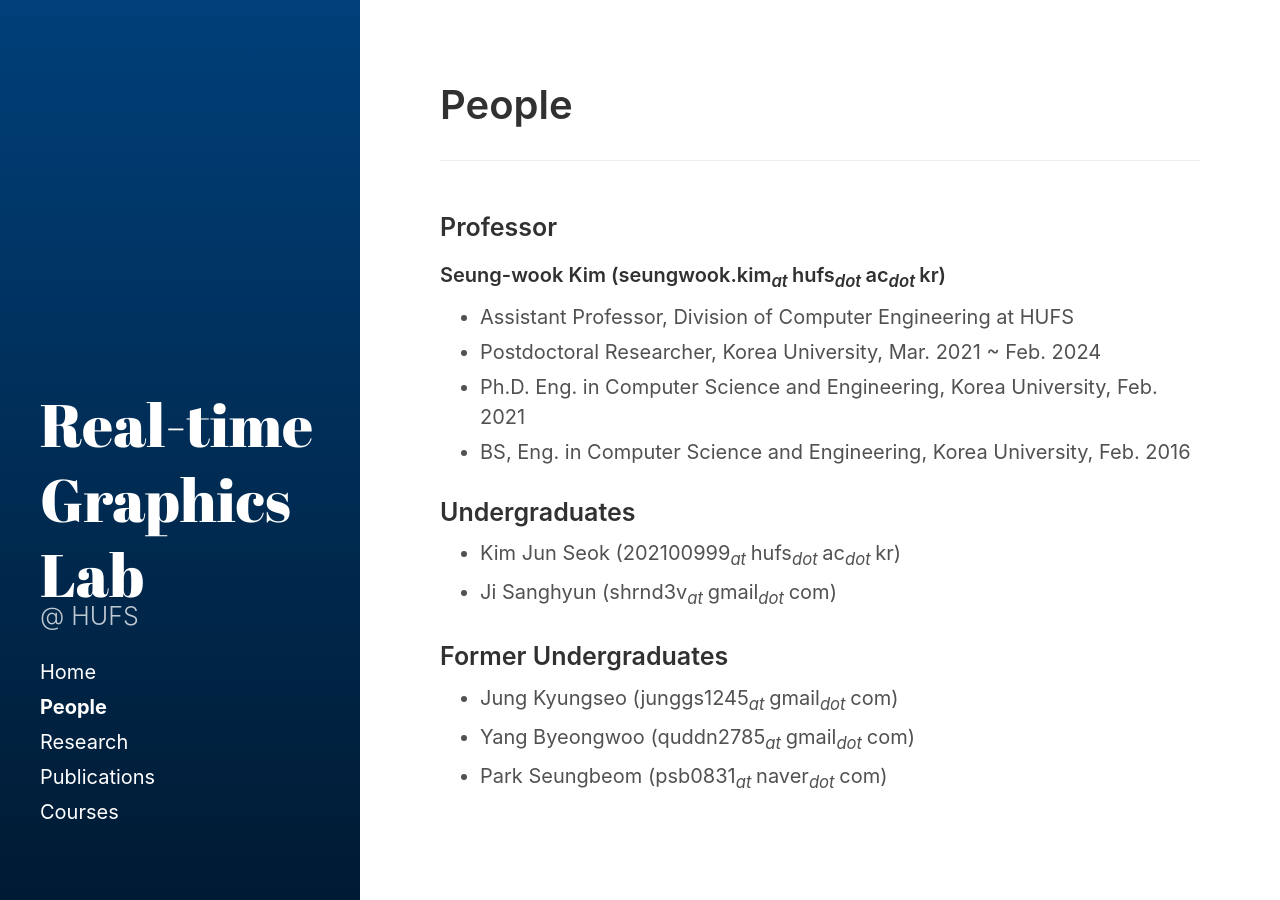
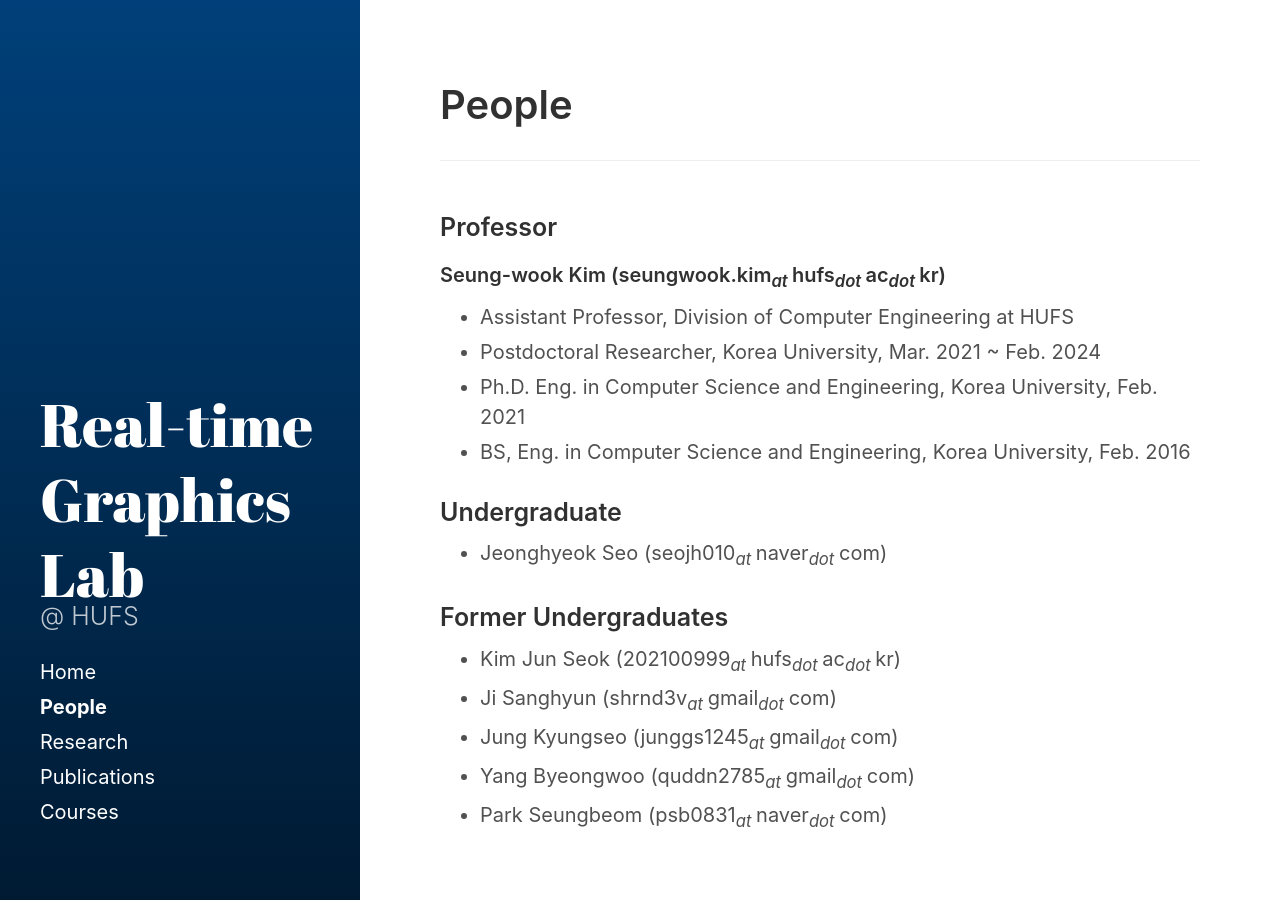
Before and after one commit to God-eunger/God-eunger.github.io, a Jekyll site: the page built from people/index.md, in a window 1280 px wide. Built offline with Jekyll 4.4.1, drawn with Linux system fonts in a browser that asks for light colours.

Commit message:
Update current and former undergraduate members

```diff
--- a/people/index.md
+++ b/people/index.md
@@ -19,13 +19,14 @@ Always check singular or plural according to the number of people
  * Ph.D. Eng. in Computer Science and Engineering, Korea University, Feb. 2021
  * BS, Eng. in Computer Science and Engineering, Korea University, Feb. 2016
 
-### Undergraduates
+### Undergraduate
+
+ * Jeonghyeok Seo (seojh010<sub><i>at </i></sub>naver<sub><i>dot </i></sub>com)
+
+### Former Undergraduates
 
  * Kim Jun Seok (202100999<sub><i>at </i></sub>hufs<sub><i>dot </i></sub>ac<sub><i>dot </i></sub>kr)
  * Ji Sanghyun (shrnd3v<sub><i>at </i></sub>gmail<sub><i>dot </i></sub>com)
-
-### Former Undergraduates
-
  * Jung Kyungseo (junggs1245<sub><i>at </i></sub>gmail<sub><i>dot </i></sub>com)
  * Yang Byeongwoo (quddn2785<sub><i>at </i></sub>gmail<sub><i>dot </i></sub>com)
  * Park Seungbeom (psb0831<sub><i>at </i></sub>naver<sub><i>dot </i></sub>com)
```
